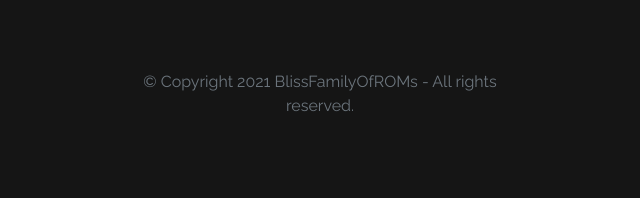
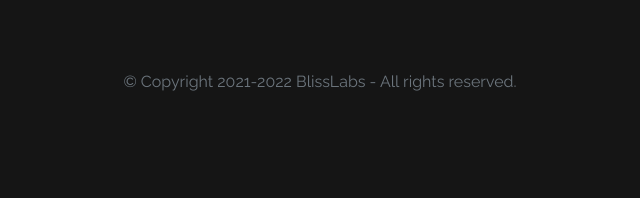
Before and after one commit to boringdroid/boringdroid.github.io, a plain HTML site: page index.html in a window 1280 px wide. Shown: the part 3310-3508 px from the top of the page, 605-1245 px from the left. Drawn offline with nearby package versions, Linux system fonts and the light colour scheme; no server answers; a web font is replaced by a local one.

Commit message:
Update copyright
Signed-off-by: utzcoz <utzcoz@outlook.com>

```diff
--- a/index.html
+++ b/index.html
@@ -213,7 +213,7 @@
         </div>
         <div class="p-5 col-md-6">
           <div class="col-md-12 mt-3" style="">
-            <p class="text-center text-muted" contenteditable="true">© Copyright 2021 BlissFamilyOfROMs - All rights reserved. </p>
+            <p class="text-center text-muted" contenteditable="true">© Copyright 2021-2022 BlissLabs - All rights reserved. </p>
           </div>
         </div>
       </div>
```
